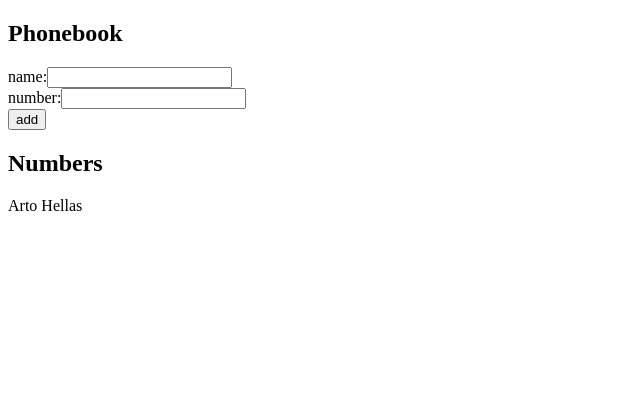
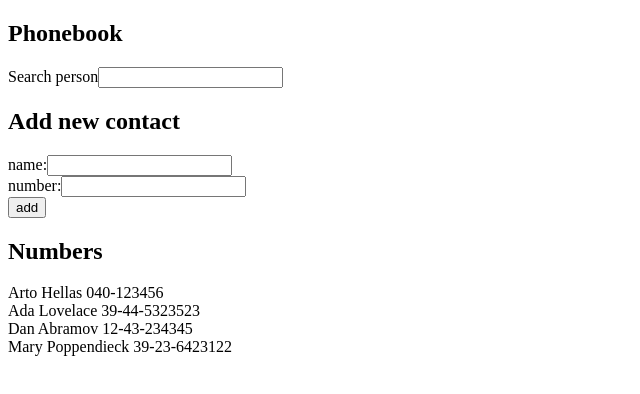
Before and after one commit to federico-init/fullstackopen, a React (Vite) app in the folder part2/phonebook/: page / in a window 1280 px wide. Shown: the top 394 px of the page, without its empty margins (0-640 px from the left). Built offline with nearby package versions, Linux system fonts and the light colour scheme.

Commit message:
chore: exercise 2.9

```diff
--- a/part2/phonebook/src/App.jsx
+++ b/part2/phonebook/src/App.jsx
@@ -1,9 +1,16 @@
 import { useState } from "react";
 
 const App = () => {
-  const [persons, setPersons] = useState([{ name: "Arto Hellas" }]);
+  const [persons, setPersons] = useState([
+    { name: "Arto Hellas", number: "040-123456", id: 1 },
+    { name: "Ada Lovelace", number: "39-44-5323523", id: 2 },
+    { name: "Dan Abramov", number: "12-43-234345", id: 3 },
+    { name: "Mary Poppendieck", number: "39-23-6423122", id: 4 },
+  ]);
+  const [filteredPersons, setFilteredPersons] = useState(persons);
   const [newName, setNewName] = useState("");
-  const [newNumber, setNewNumber] = useState();
+  const [filterName, setFilterName] = useState("");
+  const [newNumber, setNewNumber] = useState("");
 
   const handleSubmit = (event) => {
     event.preventDefault();
@@ -12,12 +19,16 @@ const App = () => {
       alert(`${newName} is already added to phonebook`);
     } else {
       const personToAdd = {
+        id: persons.length + 1,
         name: newName,
         number: newNumber,
       };
-      setPersons([...persons, personToAdd]);
+      const updatedPersons = [...persons, personToAdd];
+      setPersons(updatedPersons);
+      setFilteredPersons(updatedPersons);
       setNewName("");
-      setNewNumber();
+      setFilterName("");
+      setNewNumber("");
     }
   };
 
@@ -27,6 +38,18 @@ const App = () => {
   const handleChangeNumber = (event) => {
     setNewNumber(event.target.value);
   };
+  const handleChangeFilterName = (event) => {
+    // I create a new variable to store the search term to avoid issues with async states
+    const nameSearched = event.target.value;
+    setFilterName(nameSearched);
+
+    // filter list of persons
+    setFilteredPersons(
+      persons.filter((person) =>
+        person.name.toLowerCase().includes(nameSearched.toLowerCase())
+      )
+    );
+  };
 
   const isPersonRegistered = (name) => {
     return persons.some((person) => person.name === name);
@@ -35,6 +58,15 @@ const App = () => {
   return (
     <div>
       <h2>Phonebook</h2>
+      <div>
+        Search person
+        <input
+          type="text"
+          value={filterName}
+          onChange={handleChangeFilterName}
+        />
+      </div>
+      <h2>Add new contact</h2>
       <form onSubmit={handleSubmit}>
         <div>
           name:
@@ -42,18 +74,14 @@ const App = () => {
         </div>
         <div>
           number:
-          <input
-            type="number"
-            value={newNumber}
-            onChange={handleChangeNumber}
-          />
+          <input type="text" value={newNumber} onChange={handleChangeNumber} />
         </div>
         <div>
           <button type="submit">add</button>
         </div>
       </form>
       <h2>Numbers</h2>
-      {persons.map((person) => (
+      {filteredPersons.map((person) => (
         <div key={person.name}>
           {person.name} {person.number}
         </div>
```
